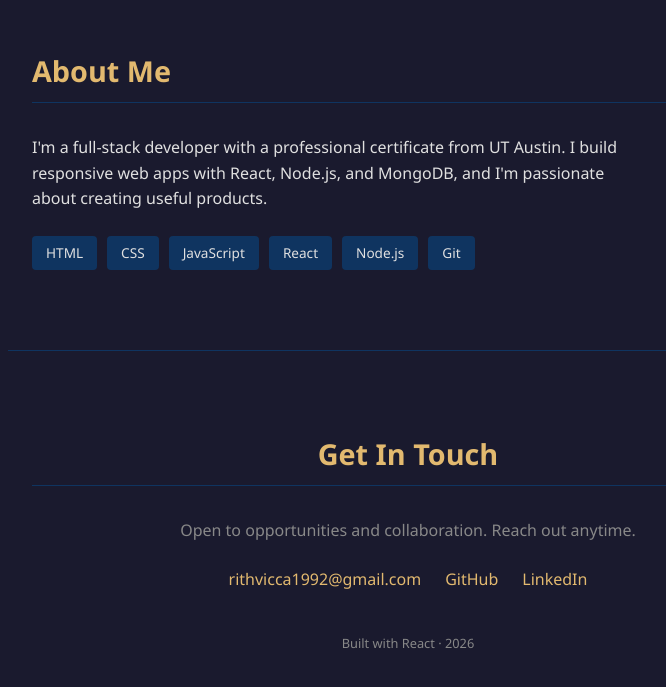
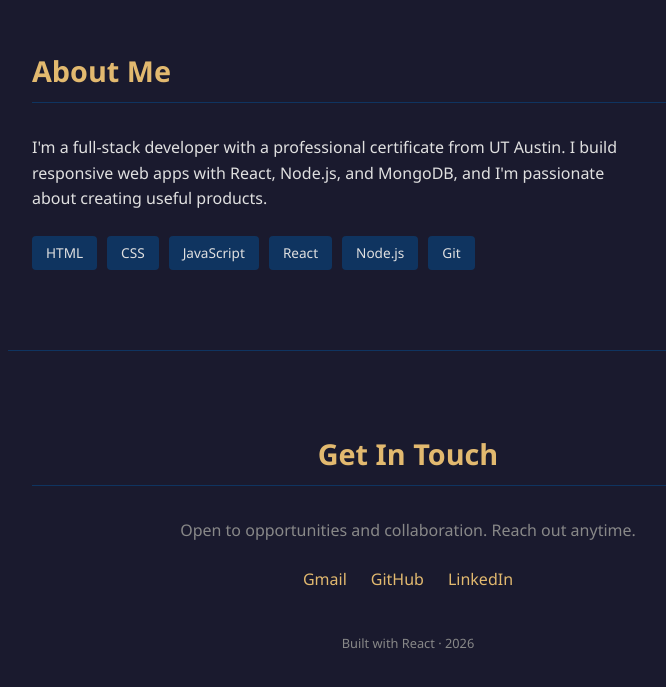
Before and after one commit to rit2/portfolio, a React app: page / in a window 1280 px wide. Shown: the part 2049-2736 px from the top of the page, without its empty margins (232-898 px from the left). Built offline with nearby package versions, Linux system fonts and the light colour scheme; the HTML template or start-up script is replaced by a standard one.

Commit message:
show Gmail as link text

```diff
--- a/src/components/Contact.jsx
+++ b/src/components/Contact.jsx
@@ -4,7 +4,7 @@ export default function Contact() {
       <h2 className="section-title">Get In Touch</h2>
       <p>Open to opportunities and collaboration. Reach out anytime.</p>
       <div className="contact-links">
-        <a href="mailto:rithvicca1992@gmail.com">rithvicca1992@gmail.com</a>
+        <a href="mailto:rithvicca1992@gmail.com">Gmail</a>
         <a href="https://github.com/rit2" target="_blank" rel="noreferrer">GitHub</a>
         <a href="https://linkedin.com/in/rithvicca" target="_blank" rel="noreferrer">LinkedIn</a>
       </div>
```
